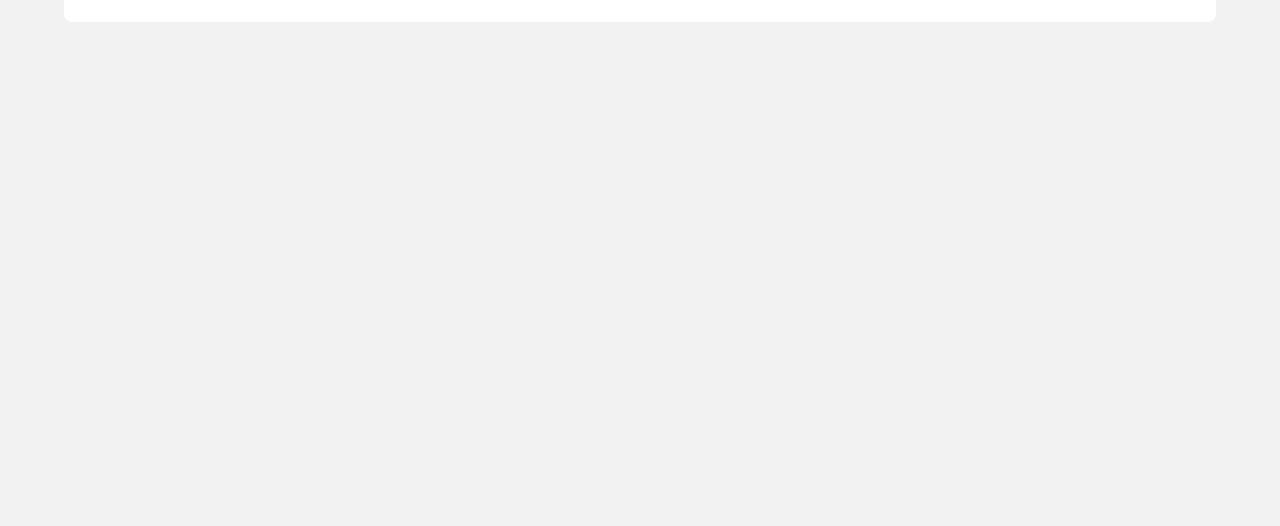
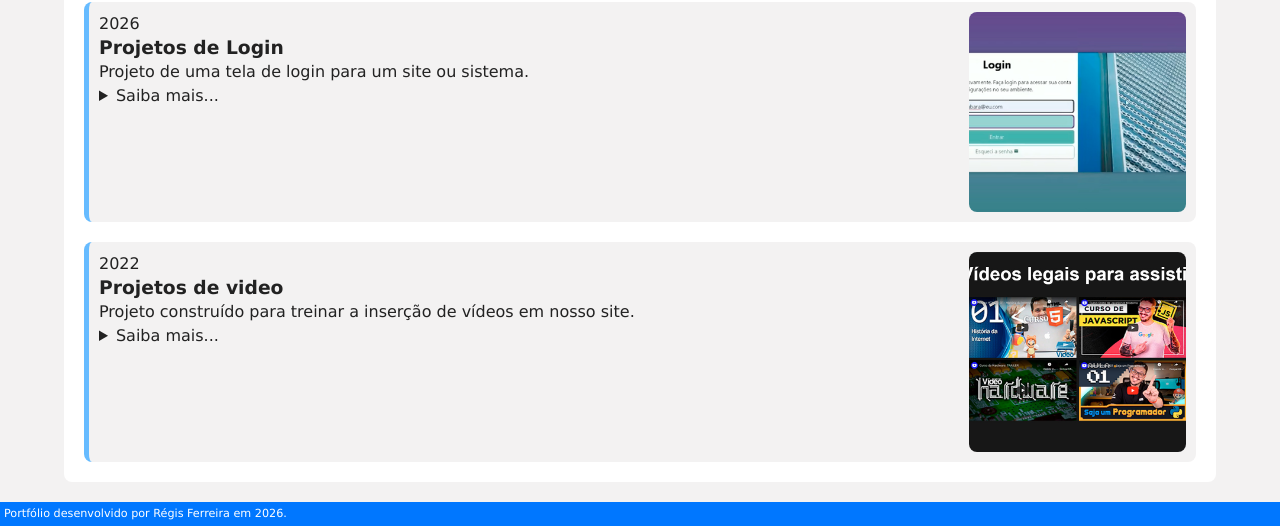
Before and after one commit to regisfdangelo/projetos, a plain HTML site: page portifolio/index.html in a window 1280 px wide. Shown: the part 1644-2170 px from the top of the page. Before the commit the page ends 1686 px from the top, so only its background shows below. Drawn offline with Linux system fonts and the light colour scheme.

Commit message:
projetos e rodape

```diff
--- a/portifolio/estilos/style.css
+++ b/portifolio/estilos/style.css
@@ -185,7 +185,43 @@ article i{
   color: var(--destaque-inverso);
   font-size: 1.1em;
 }
+#projeto-container{
+  display: flex;
+  flex-direction: column-reverse;
+  gap: 20px;
+}
+#projeto-container .projeto{
+  display: flex;
+  flex-direction: column;
+  gap: 15px;
+  background-color: var(--fundo-principal);
+  padding: 10px;
+  border-radius: 8px;
+  border-left: 5px solid var(--destaque-inverso);
+  transition: border-width 0.5s, border-color 8s;
+}
+#projeto-container .projeto:hover{
+  border-color: var(--destaque);
+  border-left-width: 15px;
+  cursor: pointer;
+}
+#projeto-container .foto{
+  width: 100%;
+  aspect-ratio: 16/9;
+  object-fit: cover;
+  overflow: hidden;
+  border-radius: 8px;
 
+}
+footer p{
+  background-color: var(--destaque);
+  color: var(--texto-inverso);
+  font-size: 0.7em;
+  padding-left: 4px;
+}
+footer p:hover{
+  color: var(--destaque-inverso);
+}
 
 
 
@@ -193,4 +229,18 @@ article i{
   #skill-container {
   grid-template-columns: 1fr 1fr ;
   }
+  #projeto-container .projeto {
+    flex-direction: row-reverse;
+    justify-content: space-between;
+
+  }
+  #projeto-container .projeto-info{
+    max-width: 80%;
+  }
+  #projeto-container .foto{
+    aspect-ratio: 1/1;
+    max-width: 20%;
+    max-height: 200px;
+  }
+
 }
--- a/portifolio/index.html
+++ b/portifolio/index.html
@@ -108,13 +108,37 @@
             </article> <!-- Fim article#formacao -->
             <article id="projetos">
                 <h2><i class="fa-solid fa-trowel-bricks"></i>Projetos</h2>
-
+                <div id="projeto-container">
+                    <div class="projeto">
+                        <img src="imagens/projeto-01-videos.jpg" alt="Projeto 1" class="foto">
+                        <div class="projeto-info">
+                            <p class="periodo">2022</p>
+                            <h3 class="titulo">Projetos de video</h3>
+                            <p>Projeto construído para treinar a inserção de vídeos em nosso site.</p>
+                            <details class="descricao">
+                                <summary>Saiba mais...</summary>
+                                <p>Lorem ipsum, dolor sit amet consectetur adipisicing elit. Mollitia natus accusamus recusandae in aliquam qui iure perferendis neque unde corporis suscipit rem ab, odit asperiores dolores expedita ex animi molestiae.</p>
+                            </details>
+                        </div>
+                    </div>
+                    <div class="projeto">
+                        <img src="imagens/projeto-05-login.jpg" alt="Projeto 2" class="foto">
+                        <div class="projeto-info">
+                            <p class="periodo">2026</p>
+                            <h3 class="titulo">Projetos de Login</h3>
+                            <p>Projeto de uma tela de login para um site ou sistema.</p>
+                            <details class="descricao">
+                                <summary>Saiba mais...</summary>
+                                <p>Lorem ipsum, dolor sit amet consectetur adipisicing elit. Mollitia natus accusamus recusandae in aliquam qui iure perferendis neque unde corporis suscipit rem ab, odit asperiores dolores expedita ex animi molestiae.</p>
+                            </details>
+                        </div>
+                    </div>
+                </div>
             </article> <!-- Fim article#projetos -->
         </section>
     </main>
-
     <footer>
-
+        <p>Portfólio desenvolvido por Régis Ferreira em 2026.</p>
     </footer> <!-- Fim do rodapé -->
     <script src="scripts/script.js"></script>
 </body>
```
